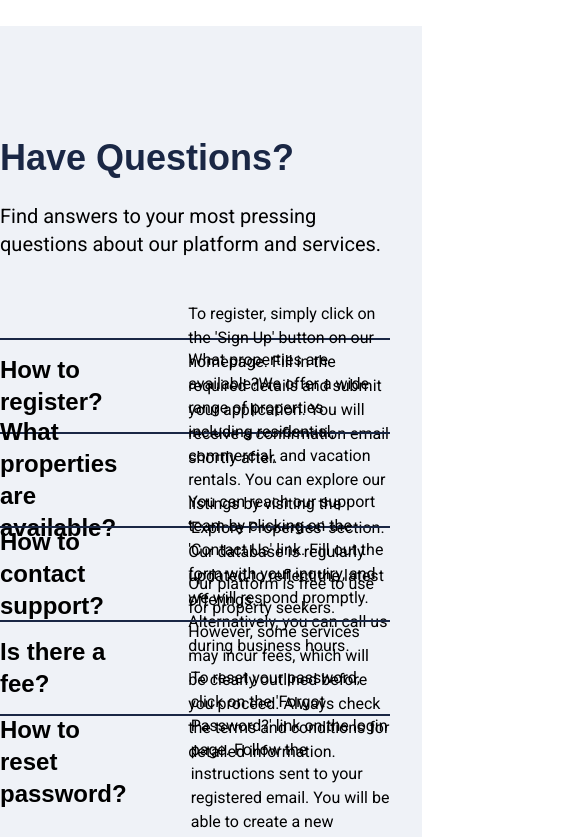
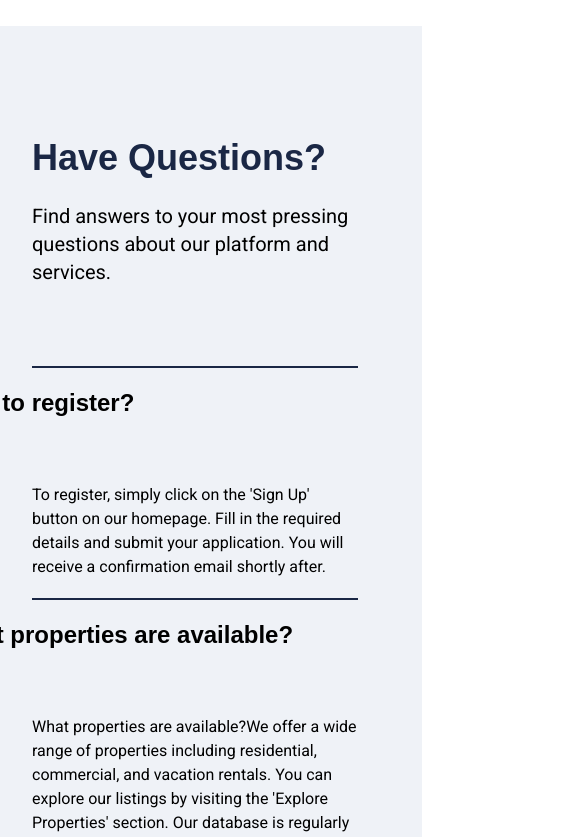
Before and after one commit to sanduntharaka/propert_platform, a Next.js app: page / in a window 390 px wide. Shown: the part 9260-10097 px from the top of the page, 585 px wide, since content can reach past the window. Built offline with nearby package versions, Linux system fonts and the light colour scheme.

Commit message:
responsive added footer and about

```diff
--- a/src/components/footer/Footer.tsx
+++ b/src/components/footer/Footer.tsx
@@ -13,16 +13,16 @@ import youtube from '../../assets/icons/youtube.png'
 export const Footer = () => {
     return (
         <div className="max-w-[1440px] mr-auto ml-auto box-border">
-            <div className="bg-primary-button h-[873px] -mr-8 -ml-8 flex flex-col gap-28 pt-28 pl-8 pr-8">
-                <div className="h-[248px] text-white flex gap-[120px]">
-                    <div className='flex flex-col gap-4 w-[560px] '>
+            <div className="bg-primary-button md:h-[873px] sm:h-[1450px] -mr-8 -ml-8 flex flex-col md:gap-28 sm:gap-12  md:pt-28 sm:pt-12 pl-8 pr-8">
+                <div className="md:h-[248px] sm:h-[950px] text-white flex justify-between md:gap-[120px] sm:gap-12 md:flex-row sm:flex-col md:p-0 sm:p-5 ">
+                    <div className='flex-1 flex flex-col gap-4   '>
                         <p className="font-bold text-2xl">LEIGBROOK</p>
                         <p>Stay informed with our latest features and updates.</p>
                         <div>
-                            <div className='flex gap-4  justify-between mb-3'>
+                            <div className='flex gap-3 justify-between mb-3'>
                                 <input
                                     type="text"
-                                    className="w-[496px] h-12 p-3 border-2 border-[#6390DB] bg-primary-button focus:border-[#6390DB] focus:outline-none"
+                                    className="flex-1 h-12 p-3 border-2 border-[#6390DB] bg-primary-button focus:border-[#6390DB] focus:outline-none"
                                     placeholder='Enter your email'
                                 />
                                 <button className='bg-primary-blue w-12 h-12 flex items-center justify-center text-white'>
@@ -33,9 +33,9 @@ export const Footer = () => {
                         </div>
 
                     </div>
-                    <div className='flex flex-row gap-8 justify-between w-[696px] '>
+                    <div className='flex-1 flex gap-8 justify-between md:flex-row sm:flex-col '>
 
-                        <div className=' w-[210px] h-full flex flex-col gap-4'>
+                        <div className=' flex-1 flex flex-col gap-4'>
                             <p className='text-base font-semibold'>Quick Links</p>
                             <p className='text-sm font-normal' >About Us</p>
                             <p className='text-sm font-normal' >Contact Support</p>
@@ -44,7 +44,7 @@ export const Footer = () => {
                             <p className='text-sm font-normal' >Blog Updates</p>
 
                         </div>
-                        <div className=' w-[210px] h-full flex flex-col gap-4'>
+                        <div className=' flex-1  flex flex-col gap-4'>
                             <p className='text-base font-semibold'>Resources</p>
                             <p className='text-sm font-normal' >FAQs</p>
                             <p className='text-sm font-normal' >Customer Service</p>
@@ -53,7 +53,7 @@ export const Footer = () => {
                             <p className='text-sm font-normal' >Testimonials</p>
 
                         </div>
-                        <div className=' w-[210px] h-full flex flex-col gap-4'>
+                        <div className=' flex-1 flex flex-col gap-4 '>
                             <p className='text-base font-semibold'>Follow Us</p>
 
                             <div className='flex gap-4'>
@@ -83,22 +83,21 @@ export const Footer = () => {
 
                             </div>
 
-
-
-
                         </div>
                     </div>
                 </div>
-                <div className="h-[289px] text-white">
+                <div className="h-[289px] text-white ">
                     <Image src={footer_big} alt='facebook' />
-                    <div className='border-t-2 border-primary-grey mt-12'></div>
-                    <div className='flex justify-between mt-12'>
+                    <div className='border-t-2 border-primary-grey mt-12 ml-8 mr-8'></div>
+                    <div className='flex justify-between mt-12 md:flex-row ml-8 mr-8 flex-col-reverse sm:gap-8 md:gap-0'>
                         <p>© 2024 Leigbrook. All rights reserved.</p>
-                        <div className='flex gap-4'>
+                        <div className='flex gap-4 sm:flex-col md:flex-row'>
                             <p>Privacy Policy</p>
                             <p> Terms of Service</p>
                             <p>Cookies Settings</p>
                         </div>
+                        {/* <p className='sm:inline-flex md:hidden'>© 2024 Leigbrook. All rights reserved.</p> */}
+
                     </div>
                 </div>
             </div>
--- a/src/components/home/contactsection/ContactSection.tsx
+++ b/src/components/home/contactsection/ContactSection.tsx
@@ -10,8 +10,8 @@ export const ContactSection = () => {
     return (
         <div className='max-w-[1440px] ml-auto mr-auto'>
             <div className='bg-primary-grey pt-28 pb-28 pr-8 pl-8 flex flex-col gap-16 -mr-8 -ml-8'>
-                <div className='flex gap-20'>
-                    <div className='flex flex-col gap-4 mb-14 md:ml-0 md:mr-0 sm:ml-8 sm:mr-8 w-[796px]'>
+                <div className='flex gap-20 md:flex-row sm:flex-col'>
+                    <div className='flex flex-col gap-4 mb-14 md:ml-0 md:mr-0 sm:ml-8 sm:mr-8'>
                         <div className='flex items-center gap-3'>
                             <Image src={Rectangle} alt="Rectangle" className='w-[10px] h-[10px]' />
                             <p >Comment</p>
@@ -29,7 +29,7 @@ export const ContactSection = () => {
                         </div>
                     </div>
 
-                    <div className=' w-[500px] flex flex-col gap-6 pt-2 pb-2'>
+                    <div className=' w-[500px] flex flex-col gap-6 pt-2 pb-2 md:ml-0 md:mr-0 sm:ml-8 sm:mr-8'>
                         <div className='flex gap-4'>
                             <AiOutlineMail size={20} className='text-[#6390DB] ' />
                             <div className='flex flex-col gap-2'>
@@ -55,7 +55,7 @@ export const ContactSection = () => {
                 </div>
 
                 <div>
-                    <Image src={AboutImage} alt="About" className="object-fill w-full h-[738px]" />
+                    <Image src={AboutImage} alt="About" className="cover" />
 
                 </div>
 
--- a/src/components/home/questions/QuestionsSection.tsx
+++ b/src/components/home/questions/QuestionsSection.tsx
@@ -4,48 +4,48 @@ export const QuestionsSection = () => {
     return (
         <div className='max-w-[1440px] ml-auto mr-auto'>
             <div className='bg-primary-grey pt-28 pb-28 pr-8 pl-8 -mr-8 -ml-8'>
-                <div className='inline-flex flex-col gap-6 mb-20'>
+                <div className='inline-flex flex-col gap-6 mb-20 pr-8 pl-8'>
                     <h1 className='font-space-grotesk font-bold lg:text-5xl md:text-4xl text-primary-button sm:text-4xl'>
                         Have Questions?
                     </h1>
                     <p className='text-xl'>Find answers to your most pressing questions about our platform and services.</p>
                 </div>
 
-                <div className='flex flex-col '>
+                <div className='flex flex-col pr-8 pl-8'>
                     <div className='border-t-2 border-primary-button'></div>
-                    <div className=' flex justify-evenly gap-16 h-[54px] items-center mt-[19px] mb-[19px]'>
+                    <div className=' flex md:flex-row sm:flex-col justify-evenly gap-16 md:h-[54px] items-center mt-[19px] mb-[19px]'>
                         <h4 className='w-[500px] font-space-grotesk font-bold text-2xl'>How to register?</h4>
-                        <p className='w-[812px]'>To register, simply click on the 'Sign Up' button on our homepage. Fill in the required details and submit your application. You will receive a confirmation email shortly after.</p>
+                        <p className='md:w-[812px]'>To register, simply click on the 'Sign Up' button on our homepage. Fill in the required details and submit your application. You will receive a confirmation email shortly after.</p>
                     </div>
                     <div className='border-t-2 border-primary-button'></div>
 
-                    <div className=' flex justify-evenly gap-16 h-[54px] items-center mt-[19px] mb-[19px]'>
+                    <div className=' flex md:flex-row sm:flex-col justify-evenly gap-16 md:h-[54px] items-center mt-[19px] mb-[19px]'>
                         <h4 className='w-[500px] font-space-grotesk font-bold text-2xl'>What properties are available?</h4>
-                        <p className='w-[812px]'>What properties are available?We offer a wide range of properties including residential, commercial, and vacation rentals. You can explore our listings by visiting the 'Explore Properties' section. Our database is regularly updated to reflect the latest offerings.</p>
+                        <p className='md:w-[812px]'>What properties are available?We offer a wide range of properties including residential, commercial, and vacation rentals. You can explore our listings by visiting the 'Explore Properties' section. Our database is regularly updated to reflect the latest offerings.</p>
                     </div>
 
                     <div className='border-t-2 border-primary-button'></div>
 
 
-                    <div className=' flex justify-evenly gap-16 h-[54px] items-center mt-[19px] mb-[19px]'>
+                    <div className=' flex md:flex-row sm:flex-col justify-evenly gap-16 md:h-[54px] items-center mt-[19px] mb-[19px]'>
                         <h4 className='w-[500px] font-space-grotesk font-bold text-2xl'>How to contact support?</h4>
-                        <p className='w-[812px]'>You can reach our support team by clicking on the 'Contact Us' link. Fill out the form with your inquiry, and we will respond promptly. Alternatively, you can call us during business hours.</p>
+                        <p className='md:w-[812px]'>You can reach our support team by clicking on the 'Contact Us' link. Fill out the form with your inquiry, and we will respond promptly. Alternatively, you can call us during business hours.</p>
                     </div>
 
                     <div className='border-t-2 border-primary-button'></div>
 
 
-                    <div className=' flex justify-evenly gap-16 h-[54px] items-center mt-[19px] mb-[19px]'>
+                    <div className=' flex md:flex-row sm:flex-col justify-evenly gap-16 md:h-[54px] items-center mt-[19px] mb-[19px]'>
                         <h4 className='w-[500px] font-space-grotesk font-bold text-2xl'>Is there a fee?</h4>
-                        <p className='w-[812px]'>Our platform is free to use for property seekers. However, some services may incur fees, which will be clearly outlined before you proceed. Always check the terms and conditions for detailed information.</p>
+                        <p className='md:w-[812px]'>Our platform is free to use for property seekers. However, some services may incur fees, which will be clearly outlined before you proceed. Always check the terms and conditions for detailed information.</p>
                     </div>
 
                     <div className='border-t-2 border-primary-button'></div>
 
 
-                    <div className=' flex justify-evenly gap-16 h-[54px] items-center mt-[19px] mb-[19px]'>
+                    <div className=' flex md:flex-row sm:flex-col  justify-evenly gap-16 md:h-[54px] items-center mt-[19px] mb-[19px]'>
                         <h4 className='w-[500px] font-space-grotesk font-bold text-2xl'>How to reset password?</h4>
-                        <p className='w-[812px]'>To reset your password, click on the 'Forgot Password?' link on the login page. Follow the instructions sent to your registered email. You will be able to create a new password immediately.</p>
+                        <p className='md:w-[812px]'>To reset your password, click on the 'Forgot Password?' link on the login page. Follow the instructions sent to your registered email. You will be able to create a new password immediately.</p>
                     </div>
                 </div>
 
```
